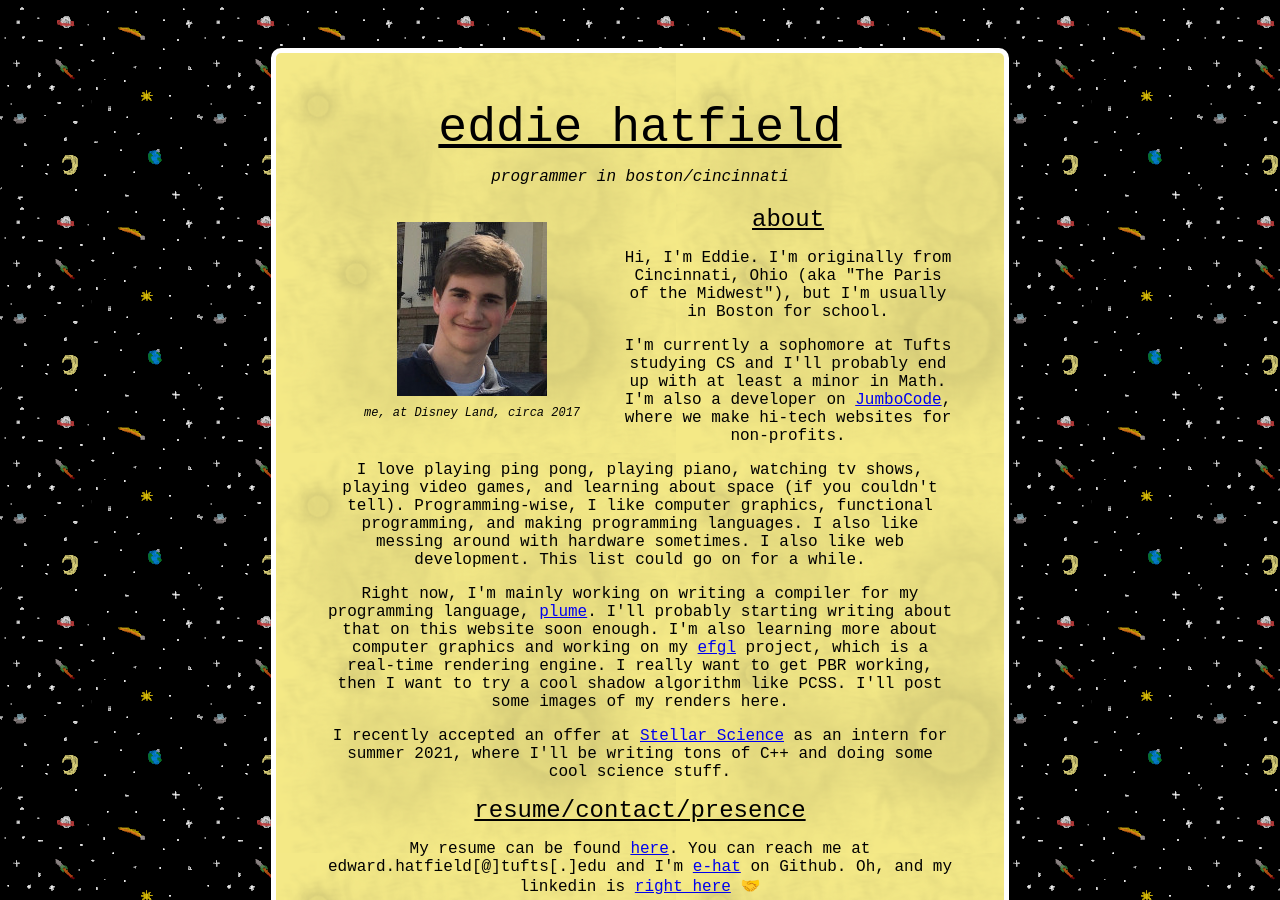
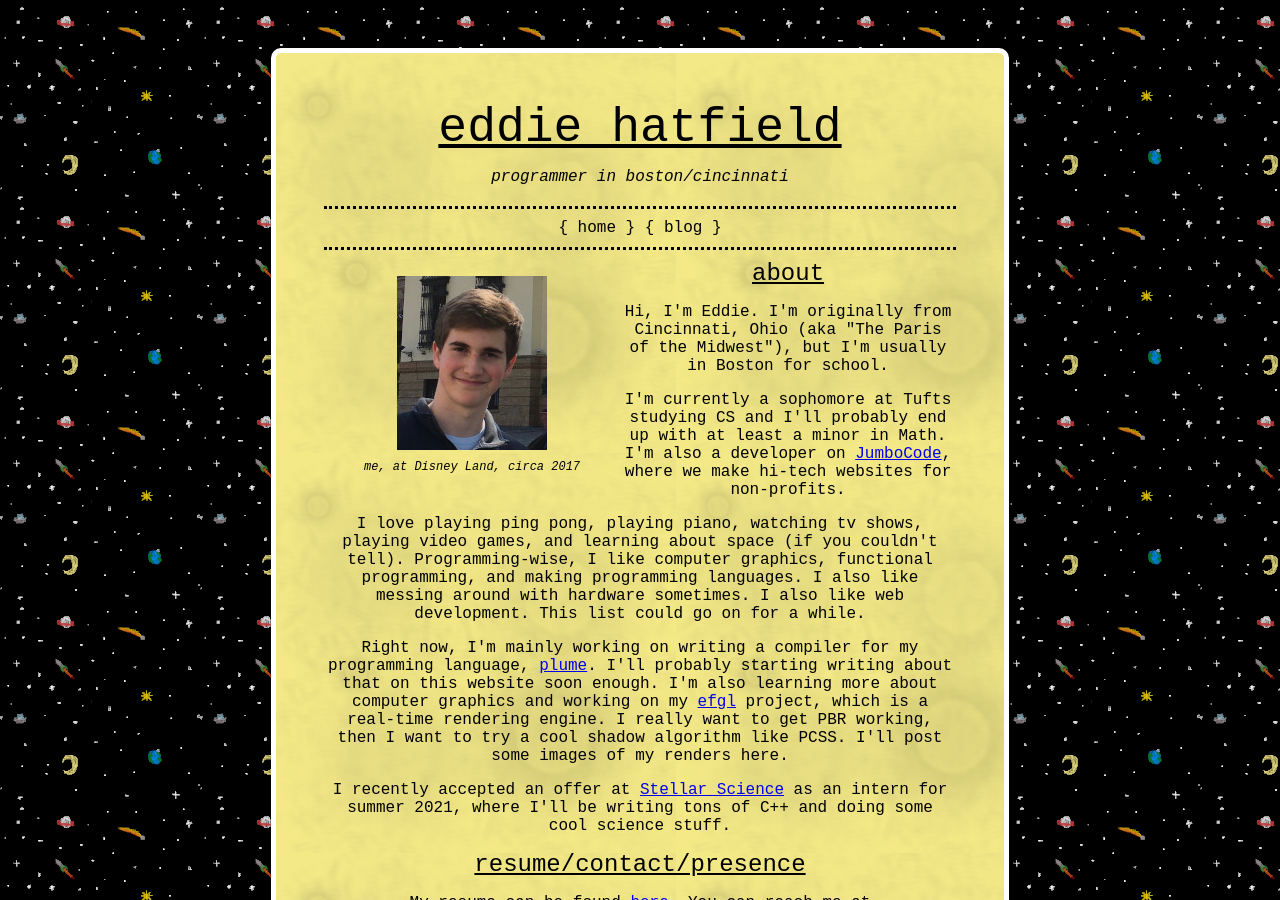
Before and after one commit to e-hat/e-hat.github.io, a Jekyll site: the page built from index.html, in a window 1280 px wide and 900 px high. Built offline with Jekyll 4.4.1, drawn with Linux system fonts in a browser that asks for light colours.

Commit message:
adding nav bar

```diff
--- /dev/null
+++ b/_includes/navigation.html
@@ -0,0 +1,4 @@
+<nav>
+    <a href="/" class="nav-link">{&nbsp;home&nbsp;}</a>
+    <a href="/" class="nav-link">{&nbsp;blog&nbsp;}</a>
+</nav>
--- a/_layouts/default.html
+++ b/_layouts/default.html
@@ -16,6 +16,7 @@
             </header>
         </a>
         <div id="subtitle"><i>{{ page.subtitle | downcase }}</i></div>
+        {% include navigation.html %}
         {{ content }}
         </div>
     </body>
```
Also changed, not shown: 4 other files.
